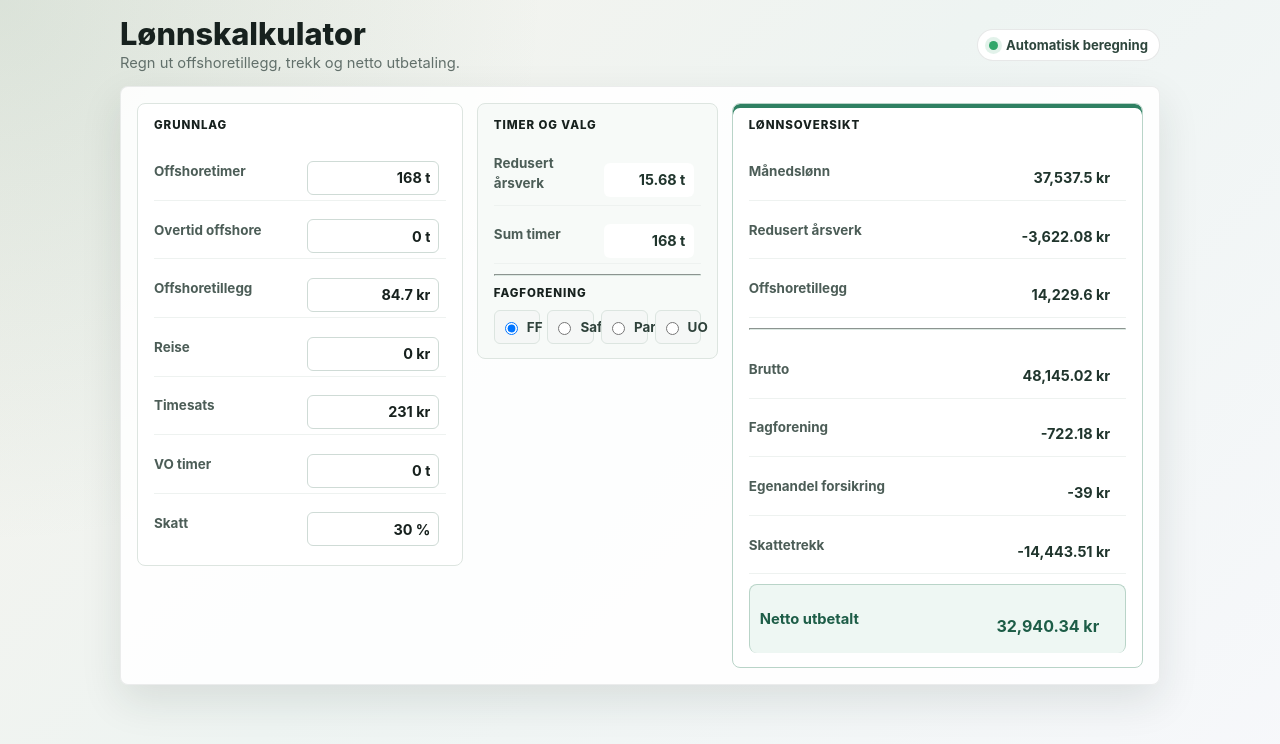
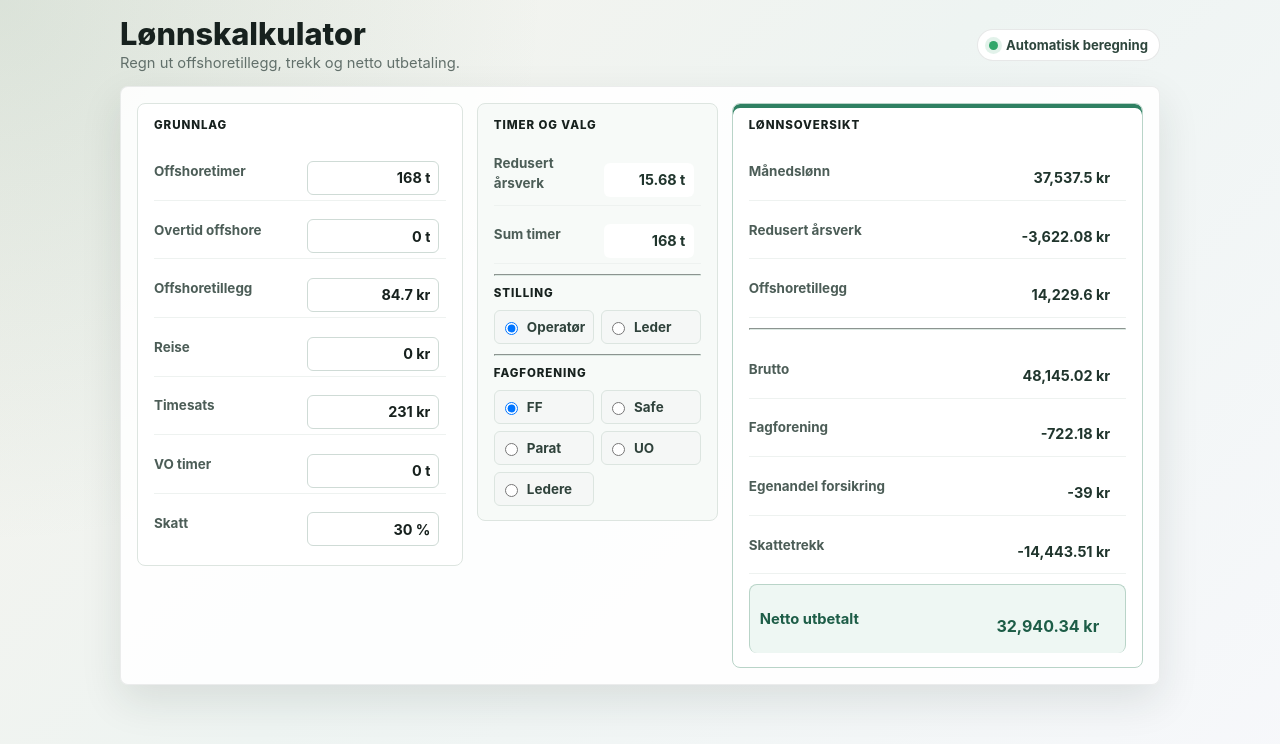
Before and after one commit to gekoparty/lonnapp, a React (Create React App) app: page / in a window 1280 px wide. Shown: the top 744 px of the page. Built offline with nearby package versions, Linux system fonts and the light colour scheme.

Commit message:
add leder

```diff
--- a/src/components/FormDisplay.js
+++ b/src/components/FormDisplay.js
@@ -12,6 +12,7 @@ const FormDisplay = ({
   name,
   onChange,
   defaultChecked = false,
+  checked,
   errors = {},
   handleValidation,
   suffix,
@@ -67,10 +68,13 @@ const FormDisplay = ({
       </Form.Group>
     );
   } else {
+    const radioStateProps =
+      checked === undefined ? { defaultChecked } : { checked };
+
     return (
       <Form.Check
         inline
-        defaultChecked={defaultChecked}
+        {...radioStateProps}
         onChange={onChange}
         label={label}
         name={name}
@@ -91,6 +95,7 @@ FormDisplay.propTypes = {
     value: PropTypes.number,
     onChange: PropTypes.func,
     defaultChecked: PropTypes.bool,
+    checked: PropTypes.bool,
     errors: PropTypes.object,
     handleValidation: PropTypes.func,
     suffix: PropTypes.string,
--- a/src/components/FullForm.js
+++ b/src/components/FullForm.js
@@ -3,7 +3,13 @@ import Col from "react-bootstrap/Col";
 import PropTypes from "prop-types";
 import FormDisplay from "./FormDisplay";
 
-const FullForm = ({ formData, handleValidation, errors, setUnionName }) => {
+const FullForm = ({
+  formData,
+  handleValidation,
+  errors,
+  setUnionName,
+  setEmployeeType,
+}) => {
   const {
     taxPercentage,
     safetyRepresentativeHours,
@@ -26,6 +32,8 @@ const FullForm = ({ formData, handleValidation, errors, setUnionName }) => {
     overtimeBaseSalary,
     overtimeExtraPercentage,
     employeeInsuranceCost,
+    unionName,
+    employeeType,
   } = formData;
 
   return (
@@ -122,14 +130,36 @@ const FullForm = ({ formData, handleValidation, errors, setUnionName }) => {
 
             <hr className="section-divider" />
 
+            <h2 className="panel-title">Stilling</h2>
+            <div className="choice-options employee-options">
+              <FormDisplay
+                label="Operatør"
+                id="employee-operator"
+                type="radio"
+                name="employeeType"
+                checked={employeeType === "operator"}
+                onChange={() => setEmployeeType("operator")}
+              />
+              <FormDisplay
+                label="Leder"
+                id="employee-leader"
+                type="radio"
+                name="employeeType"
+                checked={employeeType === "leader"}
+                onChange={() => setEmployeeType("leader")}
+              />
+            </div>
+
+            <hr className="section-divider" />
+
             <h2 className="panel-title">Fagforening</h2>
-            <div className="union-options">
+            <div className="choice-options union-options">
               <FormDisplay
                 label="FF"
                 id="union-ff"
                 type="radio"
                 name="unionName"
-                defaultChecked
+                checked={unionName === "FF"}
                 onChange={() => setUnionName("FF")}
               />
               <FormDisplay
@@ -138,6 +168,7 @@ const FullForm = ({ formData, handleValidation, errors, setUnionName }) => {
                 name="unionName"
                 type="radio"
                 id="union-safe"
+                checked={unionName === "Safe"}
               />
               <FormDisplay
                 onChange={() => setUnionName("Parat")}
@@ -145,6 +176,7 @@ const FullForm = ({ formData, handleValidation, errors, setUnionName }) => {
                 name="unionName"
                 type="radio"
                 id="union-parat"
+                checked={unionName === "Parat"}
               />
               <FormDisplay
                 onChange={() => setUnionName("UO")}
@@ -152,6 +184,15 @@ const FullForm = ({ formData, handleValidation, errors, setUnionName }) => {
                 name="unionName"
                 type="radio"
                 id="union-uo"
+                checked={unionName === "UO"}
+              />
+              <FormDisplay
+                onChange={() => setUnionName("Ledere")}
+                label="Ledere"
+                name="unionName"
+                type="radio"
+                id="union-ledere"
+                checked={unionName === "Ledere"}
               />
             </div>
           </Form>
@@ -287,4 +328,5 @@ FullForm.propTypes = {
   handleValidation: PropTypes.func,
   errors: PropTypes.object,
   setUnionName: PropTypes.func,
+  setEmployeeType: PropTypes.func,
 };
--- a/src/index.css
+++ b/src/index.css
@@ -309,13 +309,20 @@ code {
   opacity: 1;
 }
 
-.union-options {
+.choice-options {
   display: grid;
   gap: 7px;
-  grid-template-columns: repeat(4, minmax(0, 1fr));
 }
 
-.union-options .form-check {
+.employee-options {
+  grid-template-columns: repeat(2, minmax(0, 1fr));
+}
+
+.union-options {
+  grid-template-columns: repeat(2, minmax(0, 1fr));
+}
+
+.choice-options .form-check {
   align-items: center;
   background: #f5f7f6;
   border: 1px solid #dce5e0;
@@ -327,11 +334,11 @@ code {
   padding: 7px 9px 7px 29px;
 }
 
-.union-options .form-check-input {
+.choice-options .form-check-input {
   margin-left: -19px;
 }
 
-.union-options .form-check-label {
+.choice-options .form-check-label {
   color: #2f423b;
   font-size: 0.84rem;
   font-weight: 700;
--- a/src/screens/MainScreen.js
+++ b/src/screens/MainScreen.js
@@ -27,6 +27,7 @@ export default function MainScreen() {
     srAmount: 0,
     unionFees: 0,
     unionName: "FF",
+    employeeType: "operator",
     clubDeduction: 0,
     travelExpenses: 0,
     brutto: 0,
@@ -41,6 +42,7 @@ export default function MainScreen() {
     overtimeOffshoreHours,
     safetyRepresentativeHours,
     unionName,
+    employeeType,
     clubDeduction,
     travelExpenses,
     employeeInsuranceCost,
@@ -55,12 +57,20 @@ export default function MainScreen() {
     }));
   };
 
+  const setEmployeeType = (newValue) => {
+    setState((prevState) => ({
+      ...prevState,
+      employeeType: newValue,
+    }));
+  };
+
   useEffect(() => {
     const monthlySalary = 162.5 * hourlyRate;
     const reducedAnnualWork = (offTime / 168) * 15.68;
-    const reducedAnnualWorkAmount = -parseFloat(
-      (reducedAnnualWork * hourlyRate).toFixed(2)
-    );
+    const reducedAnnualWorkAmount =
+      employeeType === "leader"
+        ? 0
+        : -parseFloat((reducedAnnualWork * hourlyRate).toFixed(2));
     const srAmount = safetyRepresentativeHours * 15;
     const overtimeBaseSalary = overtimeOffshoreHours * hourlyRate;
     const overtimeExtraPercentage = overtimeBaseSalary;
@@ -84,6 +94,8 @@ export default function MainScreen() {
           return -460;
         case "Parat":
           return -520;
+        case "Ledere":
+          return -220;
         default:
           return 0;
       }
@@ -119,6 +131,7 @@ export default function MainScreen() {
     overtimeOffshoreHours,
     safetyRepresentativeHours,
     unionName,
+    employeeType,
     clubDeduction,
     travelExpenses,
     employeeInsuranceCost,
@@ -146,6 +159,7 @@ export default function MainScreen() {
               handleValidation={handleValidation}
               errors={errors}
               setUnionName={setUnionName}
+              setEmployeeType={setEmployeeType}
             />
           </Row>
         </section>
```
Also changed, not shown: 1 other file (tests, documents, lock files or other folders).
